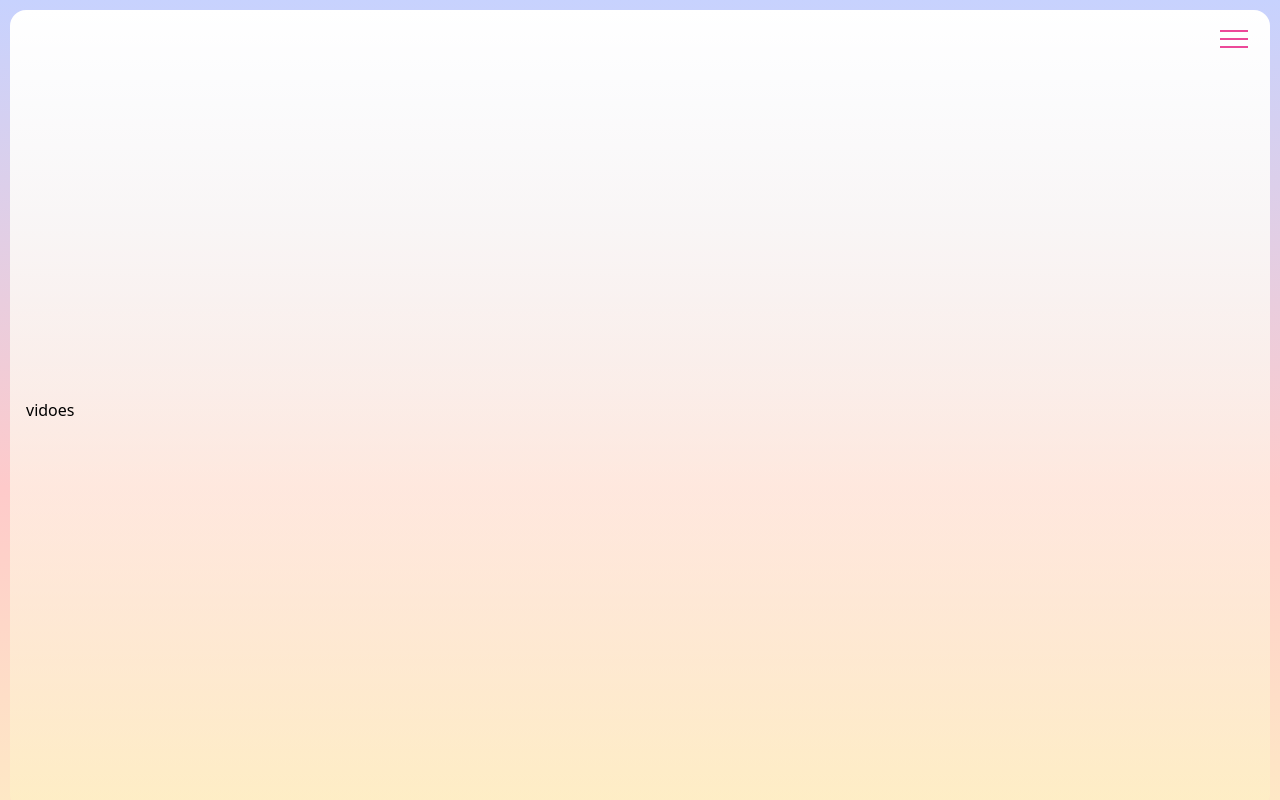
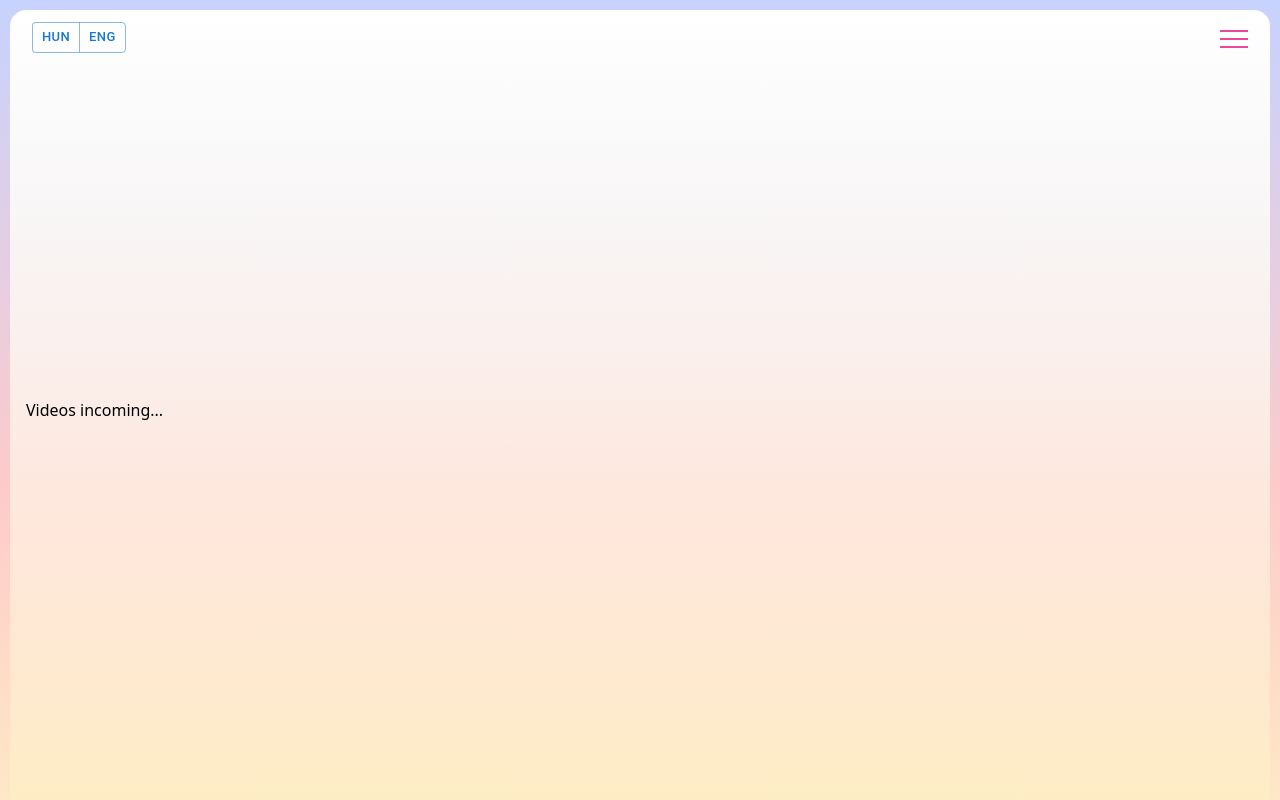
Before and after one commit to vladyslavt97/Anait-Vanoian, a Next.js app: page /videos in a window 1280 px wide. Shown: the top 800 px of the page. Built offline with nearby package versions, Linux system fonts and the light colour scheme.

Commit message:
Material ui and basic setup

```diff
--- a/app/videos/page.tsx
+++ b/app/videos/page.tsx
@@ -5,7 +5,7 @@ type Props = {}
 export default function page({}: Props) {
   return (
     <div className="bg-gradient-to-b from-white to-yellow-100/30 rounded-2xl m-2.5 p-4 h-screen flex flex-col justify-center gap-10">
-        vidoes
+        Videos incoming...
     </div>
   )
 }
--- a/components/Gallery.tsx
+++ b/components/Gallery.tsx
@@ -18,7 +18,7 @@ export default function Gallery({}: Props) {
 
   return (
     <>
-    {!open &&
+    {/* {!open && */}
      <Swiper
         pagination={{
           type: "progressbar",
@@ -45,7 +45,8 @@ export default function Gallery({}: Props) {
         <SwiperSlide>
             <Image width={200} height={200} src="/gallery/6.jpg" alt="" className="mx-auto my-5" priority={true}/>
         </SwiperSlide>
-      </Swiper>}
+      </Swiper>
+      {/* } */}
     </>
   );
 }
--- a/components/Header.tsx
+++ b/components/Header.tsx
@@ -6,7 +6,7 @@ type Props = {}
 export default function Header({}: Props) {
   return (
     <div className="w-screen h-14 text-center absolute">
-      {/* <LanguageSwitch/> */}
+      <LanguageSwitch/>
       <Navigation/>
     </div>
   )
--- a/components/LanguageSwitch.tsx
+++ b/components/LanguageSwitch.tsx
@@ -1,3 +1,4 @@
+"use client"
 import Button from "@mui/material/Button";
 import Box from "@mui/material/Box";
 import ButtonGroup from "@mui/material/ButtonGroup";
@@ -6,11 +7,11 @@ type Props = {}
 
 export default function LanguageSwitch({}: Props) {
   return (
-    <div>
+    <div className="absolute left-8 top-3">
         <Box>
-            <ButtonGroup size="large" aria-label="large button group">
-                <Button  key="one">HUN</Button>
-                <Button  key="two">ENG</Button>
+            <ButtonGroup size="small" aria-label="large button group">
+                <Button key="one">HUN</Button>
+                <Button key="two">ENG</Button>
             </ButtonGroup>
         </Box>
     </div>
--- a/package.json
+++ b/package.json
@@ -9,6 +9,9 @@
     "lint": "next lint"
   },
   "dependencies": {
+    "@emotion/react": "^11.11.0",
+    "@emotion/styled": "^11.11.0",
+    "@mui/material": "^5.13.0",
     "@types/node": "18.16.3",
     "@types/react": "18.2.5",
     "@types/react-dom": "18.2.3",
```
Also changed, not shown: 1 other file (tests, documents, lock files or other folders).
